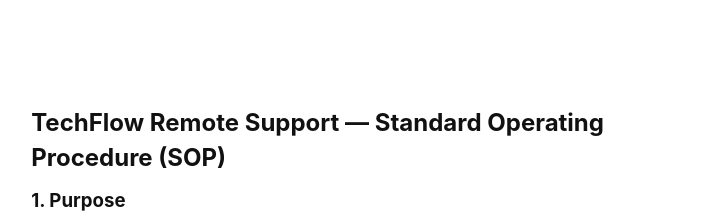
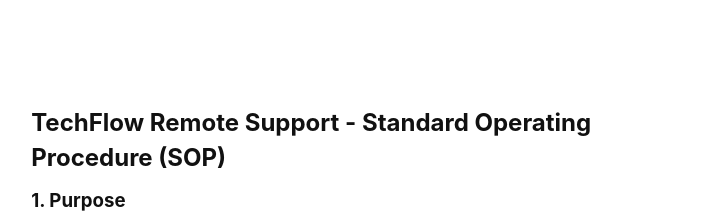
Before and after one commit to Boity5270/Remote-Support-SOP, a plain HTML site: page index.html in a window 1280 px wide. Shown: the top 222 px of the page, without its empty margins (280-996 px from the left). Drawn offline with Linux system fonts and the light colour scheme.

Commit message:
Update index.html

```diff
--- a/index.html
+++ b/index.html
@@ -29,7 +29,7 @@
   <div class="sheet">
     <header>
       <div>
-        <h1>TechFlow Remote Support — Standard Operating Procedure (SOP)</h1>
+        <h1>TechFlow Remote Support - Standard Operating Procedure (SOP)</h1>
       </div>
     </header>
 
```
